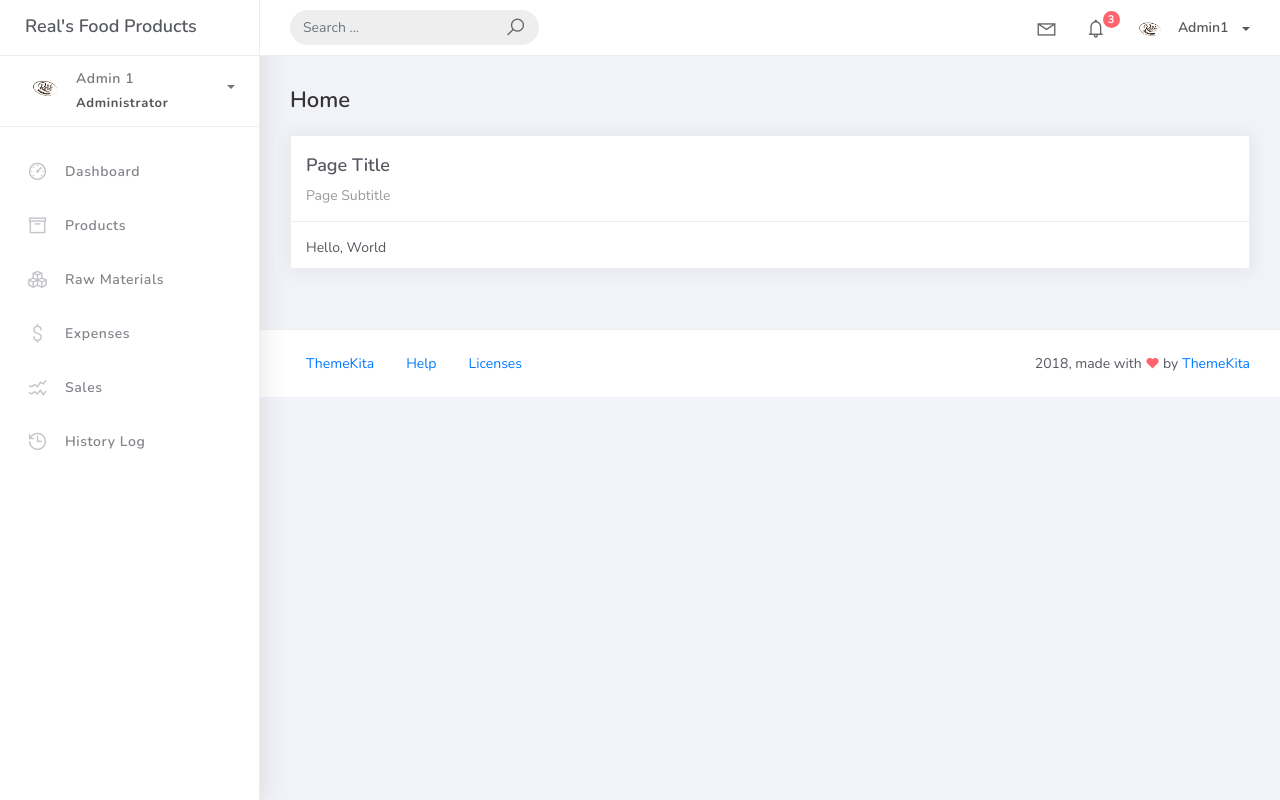
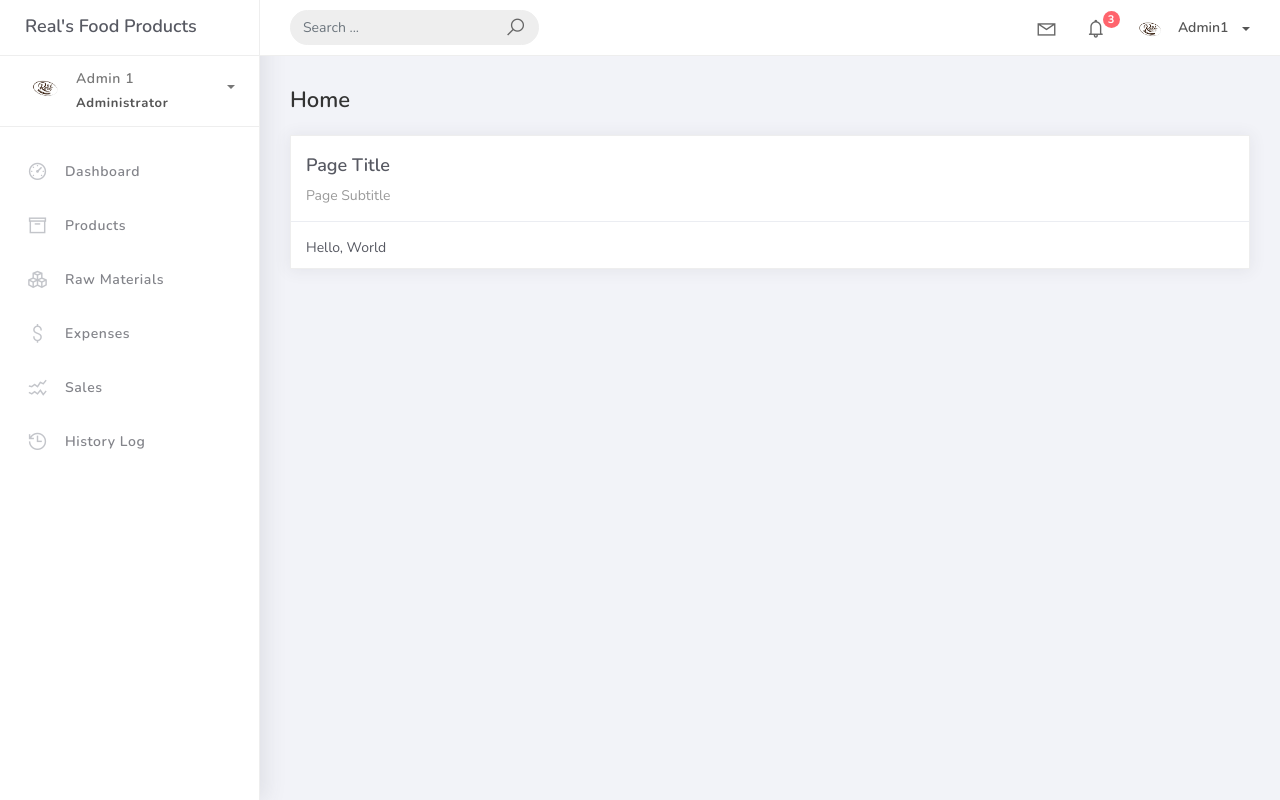
Before and after one commit to kimberlymacajilos/TEST-Inventory-and-Sales-Management-System-for-Reals-Food-Products, a Django app: page / in a window 1280 px wide. Run offline with Django 5.2, Linux system fonts and the light colour scheme; some libraries are stand-ins or nearby versions.

Commit message:
remove footer section from base HTML template

```diff
--- a/projectsite/templates/base.html
+++ b/projectsite/templates/base.html
@@ -359,32 +359,6 @@
 						</div>
 					</div>
 				</div>-->
-				<footer class="footer">
-					<div class="container-fluid">
-						<nav class="pull-left">
-							<ul class="nav">
-								<li class="nav-item">
-									<a class="nav-link" href="http://www.themekita.com">
-										ThemeKita
-									</a>
-								</li>
-								<li class="nav-item">
-									<a class="nav-link" href="#">
-										Help
-									</a>
-								</li>
-								<li class="nav-item">
-									<a class="nav-link" href="https://themewagon.com/license/#free-item">
-										Licenses
-									</a>
-								</li>
-							</ul>
-						</nav>
-						<div class="copyright ml-auto">
-							2018, made with <i class="la la-heart heart text-danger"></i> by <a href="http://www.themekita.com">ThemeKita</a>
-						</div>
-					</div>
-				</footer>
 			</div>
 		</div>
 	</div>
```
